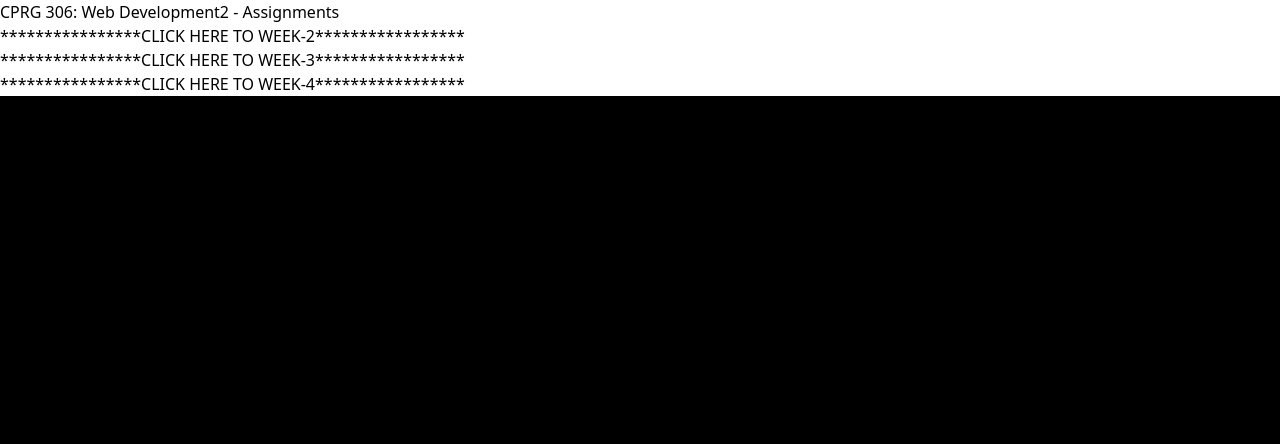
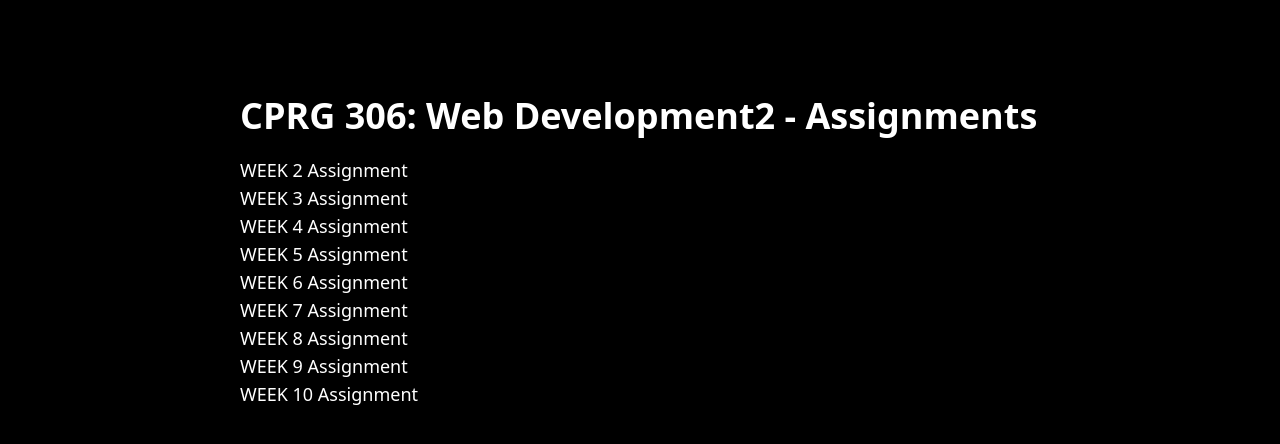
Before and after one commit to shawnscgy/cprg306-assignments, a Next.js app: page / in a window 1280 px wide. Shown: the top 444 px of the page. Built offline with nearby package versions, Linux system fonts and the light colour scheme.

Commit message:
updata10.1

```diff
--- a/app/layout.js
+++ b/app/layout.js
@@ -8,7 +8,7 @@ export const metadata = {
 export default function RootLayout({ children }) {
   return (
     <html lang="en">
-      <body className="bg-black">{children}</body>
+      <body className="bg-black text-white">{children}</body>
     </html>
   );
 }
--- a/app/page.js
+++ b/app/page.js
@@ -2,22 +2,38 @@ import Link from "next/link";
 
 export default function Page() {
   return (
-    <main className="bg-white">
-      <h1>CPRG 306: Web Development2 - Assignments</h1>
-      <div>
-        <Link href="/week-2">
-          ****************CLICK HERE TO WEEK-2*****************
-        </Link>
-      </div>
-      <div>
-        <Link href="/week-3">
-          ****************CLICK HERE TO WEEK-3*****************
-        </Link>
-      </div>
-      <div>
-        <Link href="/week-4">
-          ****************CLICK HERE TO WEEK-4*****************
-        </Link>
+    <main className="my-24 mx-60">
+      <h1 className="text-4xl font-bold">
+        CPRG 306: Web Development2 - Assignments
+      </h1>
+      <div className="my-5 text-lg">
+        <div>
+          <Link href="/week-2">WEEK 2 Assignment</Link>
+        </div>
+        <div>
+          <Link href="/week-3">WEEK 3 Assignment </Link>
+        </div>
+        <div>
+          <Link href="/week-4">WEEK 4 Assignment </Link>
+        </div>
+        <div>
+          <Link href="/week-5">WEEK 5 Assignment </Link>
+        </div>
+        <div>
+          <Link href="/week-6">WEEK 6 Assignment </Link>
+        </div>
+        <div>
+          <Link href="/week-7">WEEK 7 Assignment </Link>
+        </div>
+        <div>
+          <Link href="/week-8">WEEK 8 Assignment </Link>
+        </div>
+        <div>
+          <Link href="/week-9">WEEK 9 Assignment </Link>
+        </div>
+        <div>
+          <Link href="/week-10">WEEK 10 Assignment </Link>
+        </div>
       </div>
     </main>
   );
--- a/app/week-2/page.js
+++ b/app/week-2/page.js
@@ -1,7 +1,7 @@
 import StudentInfo from "./student-info";
 export default function Page() {
   return (
-    <main className="bg-white">
+    <main>
       <h1>Shopping List</h1>
       <StudentInfo />
     </main>
--- a/app/week-4/new-item.js
+++ b/app/week-4/new-item.js
@@ -8,11 +8,11 @@ export default function NewItem() {
   const decrement = () => setQuantity(quantity - 1);
   return (
     <div className="flex justify-between w-36 h-10 p-1 m-4 bg-white">
-      <div className="p-1">{quantity}</div>
+      <div className="p-1 text-black">{quantity}</div>
       <div>
         <button
           className="bg-blue-500 text-white font-semibold m-1 w-8 h-6 rounded-lg
-        shadow-md hover:bg-blue-700 focus:outline-none focus:ring-2 disabled:bg-gray-400 focus:ring-blue-500 focus:ring-opacity-75"
+        shadow-md hover:bg-blue-700  focus:outline-none focus:ring-2 disabled:bg-gray-400 focus:ring-blue-500 focus:ring-opacity-75"
           disabled={quantity === 1}
           onClick={decrement}
         >
```
